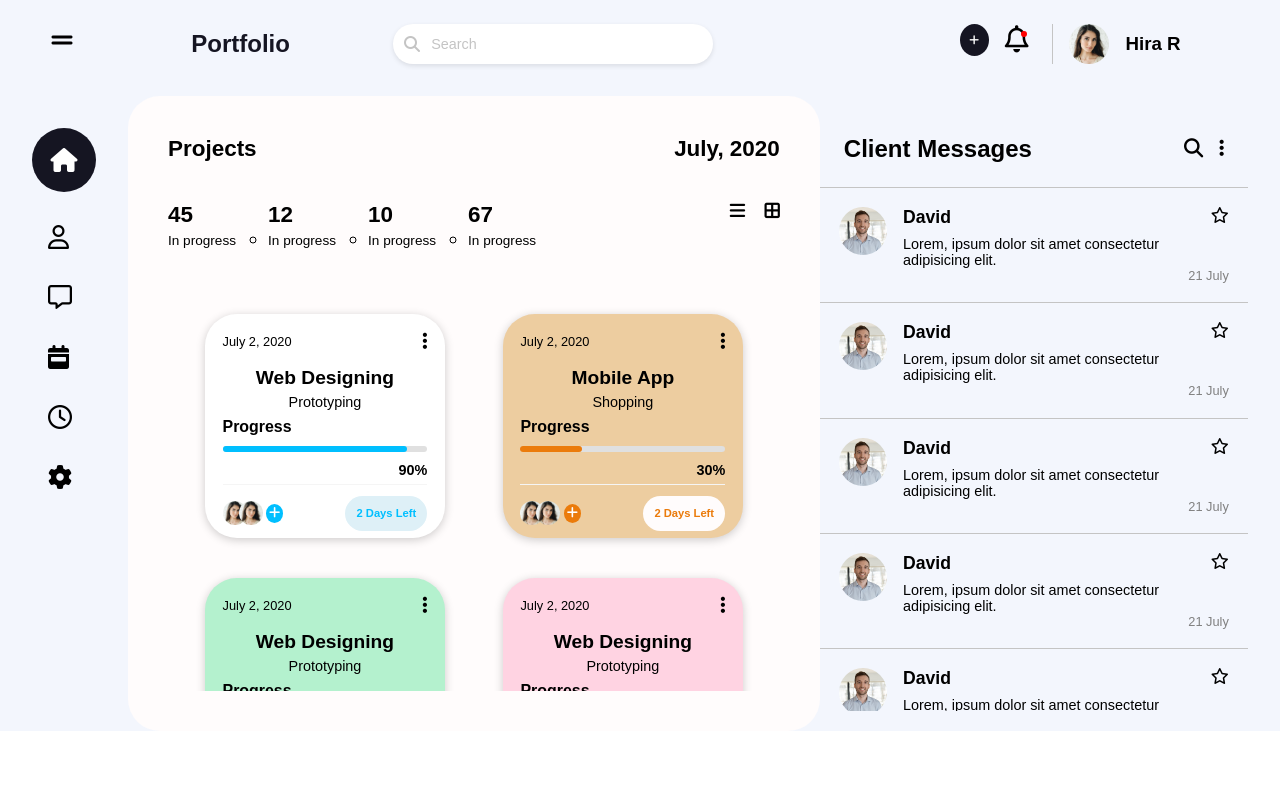
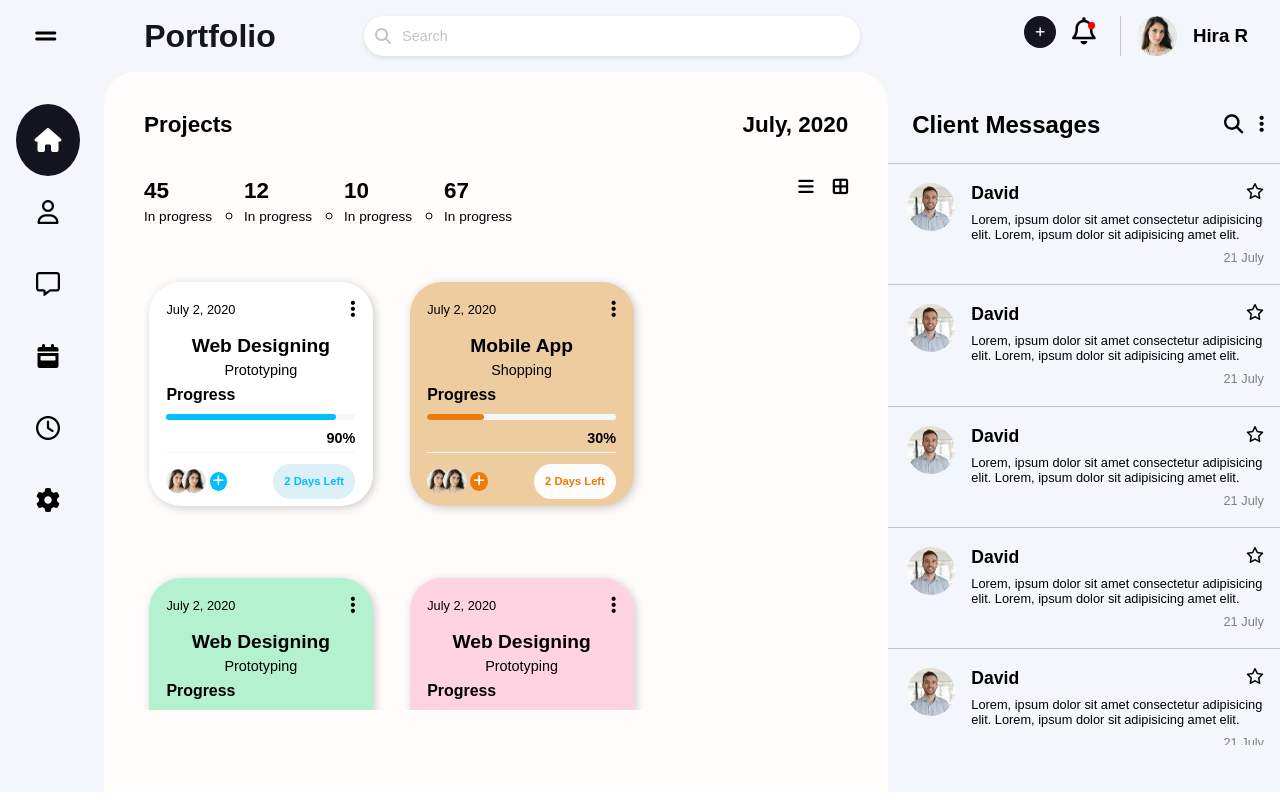
Before and after one commit to ayushi-gajera/Portfolio-Webpage, a website: page index.html in a window 1280 px wide. Drawn offline with Linux system fonts and the light colour scheme.

Commit message:
Add Webpage

```diff
--- a/index.html
+++ b/index.html
@@ -16,6 +16,7 @@
 
     <!-- NAVBAR -->
     <nav class="nav">
+      <div class="nav__left-heading">
         <div id="asideToggle">
           <i class="fa-solid fa-grip-lines nav__lines"></i>
         </div>
@@ -28,7 +29,9 @@
           <i class="fa-solid fa-magnifying-glass"></i>
           <input type="text" placeholder="Search" class="nav__searchbar__search">
         </div>
+      </div>
 
+      <div class="nav__right-heading">
         <!-- add btn -->
         <div class="menu-items" id="menuItems">
           <div class="nav__add"><i class="fa-solid fa-plus"></i></div>
@@ -43,6 +46,7 @@
           <div class="nav__profile">
             <img src="./images/profileImg.jpg" alt="img" class="nav__profile__img">
             <h3>Hira R</h3>
+          </div>
         </div>
       </div>
 
@@ -363,87 +367,87 @@
         <div class="message-section__chats">
 
           <div class="message-section__chats__messages">
+            <img src="./images/chatImg.jpg" alt="img" class="message-section__chats__messages__details__img">
             <div class="message-section__chats__messages__details">
-              <img src="./images/chatImg.jpg" alt="img" class="message-section__chats__messages__details__img">
-              <div class="message-section__chats__messages__details__name">
+                <div class="message-section__chats__messages__details__icon">
                   <h4>David</h4>
-                <p>Lorem, ipsum dolor sit amet consectetur adipisicing elit.</p>
+                  <i class="fa-regular fa-star"></i>
                 </div>
-              <i class="fa-regular fa-star message-section__chats__messages__details__icon"></i>
+                <p>Lorem, ipsum dolor sit amet consectetur adipisicing elit. Lorem, ipsum dolor sit adipisicing  amet elit.</p>
+                <p class="message-section__chats__messages__date">21 July</p>
             </div>
-            <p class="message-section__chats__messages__date">21 July</p>
           </div>
 
           <div class="message-section__chats__messages">
+            <img src="./images/chatImg.jpg" alt="img" class="message-section__chats__messages__details__img">
             <div class="message-section__chats__messages__details">
-              <img src="./images/chatImg.jpg" alt="img" class="message-section__chats__messages__details__img">
-              <div class="message-section__chats__messages__details__name">
+                <div class="message-section__chats__messages__details__icon">
                   <h4>David</h4>
-                <p>Lorem, ipsum dolor sit amet consectetur adipisicing elit.</p>
+                  <i class="fa-regular fa-star"></i>
                 </div>
-              <i class="fa-regular fa-star message-section__chats__messages__details__icon"></i>
+                <p>Lorem, ipsum dolor sit amet consectetur adipisicing elit. Lorem, ipsum dolor sit adipisicing  amet elit.</p>
+                <p class="message-section__chats__messages__date">21 July</p>
             </div>
-            <p class="message-section__chats__messages__date">21 July</p>
           </div>
 
           <div class="message-section__chats__messages">
+            <img src="./images/chatImg.jpg" alt="img" class="message-section__chats__messages__details__img">
             <div class="message-section__chats__messages__details">
-              <img src="./images/chatImg.jpg" alt="img" class="message-section__chats__messages__details__img">
-              <div class="message-section__chats__messages__details__name">
+                <div class="message-section__chats__messages__details__icon">
                   <h4>David</h4>
-                <p>Lorem, ipsum dolor sit amet consectetur adipisicing elit.</p>
+                  <i class="fa-regular fa-star"></i>
                 </div>
-              <i class="fa-regular fa-star message-section__chats__messages__details__icon"></i>
+                <p>Lorem, ipsum dolor sit amet consectetur adipisicing elit. Lorem, ipsum dolor sit adipisicing  amet elit.</p>
+                <p class="message-section__chats__messages__date">21 July</p>
             </div>
-            <p class="message-section__chats__messages__date">21 July</p>
           </div>
 
           <div class="message-section__chats__messages">
+            <img src="./images/chatImg.jpg" alt="img" class="message-section__chats__messages__details__img">
             <div class="message-section__chats__messages__details">
-              <img src="./images/chatImg.jpg" alt="img" class="message-section__chats__messages__details__img">
-              <div class="message-section__chats__messages__details__name">
+                <div class="message-section__chats__messages__details__icon">
                   <h4>David</h4>
-                <p>Lorem, ipsum dolor sit amet consectetur adipisicing elit.</p>
+                  <i class="fa-regular fa-star"></i>
                 </div>
-              <i class="fa-regular fa-star message-section__chats__messages__details__icon"></i>
+                <p>Lorem, ipsum dolor sit amet consectetur adipisicing elit. Lorem, ipsum dolor sit adipisicing  amet elit.</p>
+                <p class="message-section__chats__messages__date">21 July</p>
             </div>
-            <p class="message-section__chats__messages__date">21 July</p>
           </div>
 
           <div class="message-section__chats__messages">
+            <img src="./images/chatImg.jpg" alt="img" class="message-section__chats__messages__details__img">
             <div class="message-section__chats__messages__details">
-              <img src="./images/chatImg.jpg" alt="img" class="message-section__chats__messages__details__img">
-              <div class="message-section__chats__messages__details__name">
+                <div class="message-section__chats__messages__details__icon">
                   <h4>David</h4>
-                <p>Lorem, ipsum dolor sit amet consectetur adipisicing elit.</p>
+                  <i class="fa-regular fa-star"></i>
                 </div>
-              <i class="fa-regular fa-star message-section__chats__messages__details__icon"></i>
+                <p>Lorem, ipsum dolor sit amet consectetur adipisicing elit. Lorem, ipsum dolor sit adipisicing  amet elit.</p>
+                <p class="message-section__chats__messages__date">21 July</p>
             </div>
-            <p class="message-section__chats__messages__date">21 July</p>
           </div>
 
           <div class="message-section__chats__messages">
+            <img src="./images/chatImg.jpg" alt="img" class="message-section__chats__messages__details__img">
             <div class="message-section__chats__messages__details">
-              <img src="./images/chatImg.jpg" alt="img" class="message-section__chats__messages__details__img">
-              <div class="message-section__chats__messages__details__name">
+                <div class="message-section__chats__messages__details__icon">
                   <h4>David</h4>
-                <p>Lorem, ipsum dolor sit amet consectetur adipisicing elit.</p>
-              </div>
                   <i class="fa-regular fa-star"></i>
                 </div>
+                <p>Lorem, ipsum dolor sit amet consectetur adipisicing elit. Lorem, ipsum dolor sit adipisicing  amet elit.</p>
                 <p class="message-section__chats__messages__date">21 July</p>
+            </div>
           </div>
 
           <div class="message-section__chats__messages">
+            <img src="./images/chatImg.jpg" alt="img" class="message-section__chats__messages__details__img">
             <div class="message-section__chats__messages__details">
-              <img src="./images/chatImg.jpg" alt="img" class="message-section__chats__messages__details__img">
-              <div class="message-section__chats__messages__details__name">
+                <div class="message-section__chats__messages__details__icon">
                   <h4>David</h4>
-                <p>Lorem, ipsum dolor sit amet consectetur adipisicing elit.</p>
+                  <i class="fa-regular fa-star"></i>
                 </div>
-              <i class="fa-regular fa-star message-section__chats__messages__details__icon"></i>
+                <p>Lorem, ipsum dolor sit amet consectetur adipisicing elit. Lorem, ipsum dolor sit adipisicing  amet elit.</p>
+                <p class="message-section__chats__messages__date">21 July</p>
             </div>
-            <p class="message-section__chats__messages__date">21 July</p>
           </div>
 
         </div>
--- a/scss/base/_base.scss
+++ b/scss/base/_base.scss
@@ -5,6 +5,6 @@
 }
 
 body {
-    font-family: "Arial";
+    font-family: "Outfit", sans-serif;
     // background-color: $color-light-blue;
 }
--- a/scss/base/_typography.scss
+++ b/scss/base/_typography.scss
@@ -1,22 +1,18 @@
 .heading-primary {
     color: $color-black;
-    margin-left: -5rem;
-    font-size: 1.5rem;
-    font-weight: 800;
-    position: relative;
-    left: -3rem;
+    font-size: 2rem;
+    font-weight: 700;
 
     @include respond(tab-land) {
-        font-size: 1.3rem;
+        font-size: 1.9rem;
     }
 
     @include respond(tab-mini) {
-        font-size: 1.2rem;
-        left: 1rem;
+        font-size: 1.7rem;
     }
 
     @include respond(tab-port) {
-        font-size: 1rem;
+        font-size: 1.4rem;
     }
 
     @include respond(tablet) {
--- a/scss/components/_cards.scss
+++ b/scss/components/_cards.scss
@@ -1,11 +1,12 @@
-.project-card__1{
-    min-width: 15rem;
+.project-card__1 {
+    min-width: 14rem;
     background-color: $color-white;
     border-radius: 2rem;
     height: 14rem;
     padding: 1.1rem;
+    margin-left: 0.3rem;
     margin-top: 2.5rem;
-    box-shadow: 0px 2px 10px rgba(0, 0, 0, 0.2);
+    box-shadow: 2px 2px 10px rgba(0, 0, 0, 0.2);
 
     @include respond(tab-land) {
         min-width: 13rem;
@@ -88,7 +89,7 @@
         &-bar {
             width: 100%;
             height: 0.4rem;
-            background-color: $color-progressbar-grey;
+            background-color:rgb(245, 248, 251);
             border-radius: 2rem;
 
             &-fill {
@@ -169,12 +170,13 @@
 
 .project-card__2 {
     background-color: rgb(237, 205, 160);
-    width: 15rem;
+    width: 14rem;
     border-radius: 2rem;
     height: 14rem;
+    margin-left: 0.3rem;
     padding: 1.1rem;
     margin-top: 2.5rem;
-    box-shadow: 0px 2px 10px rgba(0, 0, 0, 0.2);
+    box-shadow: 2px 2px 10px rgba(0, 0, 0, 0.2);
 
     @include respond(tab-port) {
         min-width: 19rem;
@@ -241,12 +243,13 @@
 
 .project-card__3 {
     background-color: $color-dark-green;
-    width: 15rem;
+    width: 14rem;
     border-radius: 2rem;
     height: 14rem;
+    margin-left: 0.3rem;
     padding: 1.1rem;
     margin-top: 2.5rem;
-    box-shadow: 0px 2px 10px rgba(0, 0, 0, 0.2);
+    box-shadow: 2px 2px 10px rgba(0, 0, 0, 0.2);
 
     @include respond(tab-port) {
         min-width: 19rem;
@@ -313,12 +316,13 @@
 
 .project-card__4 {
     background-color: $color-dark-pink;
-    width: 15rem;
+    width: 14rem;
     border-radius: 2rem;
+    margin-left: 0.3rem;
     height: 14rem;
     padding: 1.1rem;
     margin-top: 2.5rem;
-    box-shadow: 0px 2px 10px rgba(0, 0, 0, 0.2);
+    box-shadow: 2px 2px 10px rgba(0, 0, 0, 0.2);
 
     @include respond(tab-port) {
         min-width: 19rem;
--- a/scss/components/_chats.scss
+++ b/scss/components/_chats.scss
@@ -3,6 +3,8 @@
     justify-content: space-between;
     align-items: center;
     padding: 1.5rem;
+    padding-right: 2rem;
+    position: relative;
 
     @include respond(tab-land) {
         font-size: 0.9rem;
@@ -64,6 +66,11 @@
 .message-section__chats__messages {
 
     padding: 1.2rem;
+    padding-right: 2rem;
+    display: flex;
+    gap: 1rem;
+    position: relative;
+    width: 100%;
     border-bottom: 1px solid $color-text-grey;
 
     @include respond(tab-mini) {
@@ -84,7 +91,13 @@
 
     &__details {
         display: flex;
-        gap: 1rem;
+        flex-direction: column;
+        gap: 0.5rem;
+
+        &__icon {
+            display: flex;
+            justify-content: space-between;
+        }
 
         &__img {
             cursor: pointer;
@@ -119,8 +132,7 @@
             }
         }
 
-        &__name h4{
-            padding-bottom: 0.5rem;
+        h4{
             font-size: 1.1rem;
 
             @include respond(tab-land) {
@@ -144,8 +156,8 @@
             }
         }
 
-        &__name p {
-            font-size: 0.9rem;
+        p {
+            font-size: 0.8rem;
 
             @include respond(tab-land) {
                 font-size: 0.8rem;
@@ -195,41 +207,43 @@
     &:hover {
         background-color: #ffffff;
         box-shadow: 0 4px 8px rgba(0, 0, 0, 0.1);
-        transform: scale(1);
-        margin: -0.4rem 1rem;
-        border-radius: 1rem;
+        transform: scale(1.01);
+        margin-left: 0.5rem;
+        // margin: 0.2rem 0.2rem;
+        border-radius: 0.5rem;
         transition: all 0.3s;
-        position: absolute;
-        height: 8rem;
+        // position: absolute;
+        height: 7rem;
+        // padding: 1.5rem;
 
-        @include respond(tab-land) {
-            height: 7rem;
-            display: flex;
-        }
+        // @include respond(tab-land) {
+        //     height: 7rem;
+        //     display: flex;
+        // }
 
-        @include respond(tab-mini) {
-            height: 6.8rem;
-            display: flex;
-        }
+        // @include respond(tab-mini) {
+        //     height: 6.8rem;
+        //     display: flex;
+        // }
 
-        @include respond(tab-port) {
-            height: 6rem;
-            display: flex;
-            padding-top: 0.2rem;
-            margin: -0.4rem 0.5rem;
-        }
+        // @include respond(tab-port) {
+        //     height: 6rem;
+        //     display: flex;
+        //     padding-top: 0.2rem;
+        //     margin: -0.4rem 0.5rem;
+        // }
 
-        @include respond(tablet) {
-            height: 8rem;
-            margin: -0.4rem 1rem;
-            padding-top: 1.5rem;
-        }
+        // @include respond(tablet) {
+        //     height: 8rem;
+        //     margin: -0.4rem 1rem;
+        //     padding-top: 1.5rem;
+        // }
 
-        @include respond(phone) {
-            height: 8rem;
-            margin: -0.4rem 1rem;
-            padding-top: 1.5rem;
-        }
+        // @include respond(phone) {
+        //     height: 8rem;
+        //     margin: -0.4rem 1rem;
+        //     padding-top: 1.5rem;
+        // }
     }
 
 }
--- a/scss/layouts/_navbar.scss
+++ b/scss/layouts/_navbar.scss
@@ -1,6 +1,6 @@
 .menu-items {
     display: flex;
-    justify-content: space-around;
+    // justify-content: space-around;
 }
 
 .menu {
@@ -10,14 +10,26 @@
 
 .nav {
     display: flex;
-    align-items: center;
+    justify-content: space-between;
     padding-top: 1.5rem;
-    justify-content: space-around;
-    position: relative;
 
+    &__left-heading {
+        margin-left: 2.2rem;
+        display: flex;
+        align-items: center;
+        gap: 5.5rem;
 
-    @include respond(tab-land) {
-        padding-top: 1rem;
+        @include respond(tab-land) {
+            gap: 4rem;
+        }
+
+        @include respond(tab-port) {
+            gap: 1.5rem;
+        }
+    }
+
+    &__right-heading {
+        margin-right: 2rem;
     }
 
     @include respond(tablet) {
@@ -76,28 +88,20 @@
         }
     }
 
-    &__lines {
-        margin-top: -0.5rem;
+    .nav__lines {
         font-size: 1.5rem;
         cursor: pointer;
-        position: relative;
-        left: -3rem;
 
         @include respond(tab-mini) {
             font-size: 1.2rem;
-            left: -0.5rem;
         }
 
         @include respond(tablet) {
             font-size: 1.2rem;
-            position: relative;
-            left: 2rem;
         }
 
         @include respond(phone) {
             font-size: 1.2rem;
-            position: relative;
-            left: 2rem;
         }
     }
 
@@ -108,41 +112,28 @@
         border-radius: 2rem;
         padding: 0.7rem 0.7rem;
         box-shadow: 0px 2px 5px rgba(0, 0, 0, 0.1);
-        width: 20rem;
-        margin-left: -6rem;
-        position: relative;
-        left: -3rem;
+        width: 31rem;
 
         @include respond(tab-land) {
-            position: relative;
-            left: -2rem;
             width: 17rem;
         }
 
         @include respond(tab-mini) {
             width: 15rem;
             padding: 0.5rem 0.5rem;
-            left: 2rem;
         }
 
         @include respond(tab-port) {
             width: 12rem;
             padding: 0.5rem 0.5rem;
-            left: 3rem;
         }
 
         @include respond(tablet) {
             width: 22rem;
-            position: relative;
-            margin-left: 4rem;
-            left: -1rem;
         }
 
         @include respond(phone) {
             width: 22rem;
-            position: relative;
-            margin-left: 4rem;
-            left: -1rem;
         }
 
         &__search {
@@ -166,10 +157,17 @@
         border-radius: 50%;
         color: $color-white;
         height: 2rem;
+        text-align: center;
+        width: 2rem;
         padding: 0.6rem;
         font-size: 0.7rem;
         cursor: pointer;
         margin-right: 1rem;
+
+        :hover {
+            transition: 0.8s;
+            transform: scale(1.5);
+        }
 
         @include respond(tablet) {
             background-color: $color-black;
--- a/scss/layouts/_sidebar.scss
+++ b/scss/layouts/_sidebar.scss
@@ -33,99 +33,55 @@
     flex-direction: column;
 }
 
-.icons {
-    display: flex;
-    flex-direction: column;
-    align-items: flex-start;
-    gap: 2rem;
+.icons__home{
+    background-color: $color-black;
+    color: $color-white;
+    border-radius: 50%;
+}
+
+.icons li {
+    height: 4.5rem;
+    width: 4rem;
     font-size: 1.5rem;
     list-style: none;
-    margin-left: 1rem;
+    text-align: center;
+    display: flex;
+    justify-content: center;
+    flex-direction: column;
 
-    @include respond(tab-port) {
-        margin-left: 0rem;
+    i {
+        display: flex;
+        justify-content: center;
+        flex-direction: column;
     }
 
-    @include respond(tablet) {
-        li {
-            font-size: 1.3rem;
-        }
-        margin-left: 0.5rem;
-    }
-
-    @include respond(phone) {
-        li {
-            font-size: 1.3rem;
-        }
-        margin-left: 0.5rem;
-    }
-
-    &__home {
-        margin-left: -1rem;
+    i:hover {
+        text-align: center;
+        height: 4rem;
         width: 4rem;
-        height: 4rem;
-        display: flex;
-        align-items: center;
-        justify-content: center;
-        background-color: $color-black;
+        background-color: #000;
         color: $color-white;
         border-radius: 50%;
-
-        @include respond(tab-port) {
-            margin-left: -0.5rem;
-        }
-
-        @include respond(tablet) {
-            margin-left:-0.5rem;
-        }
-
-        @include respond(phone) {
-            margin-left:-0.5rem;
-        }
-    }
-    :hover {
         cursor: pointer;
     }
 
     @include respond(tab-land) {
-        font-size: 1.2rem;
-
-        &__home {
-            width: 3rem;
-            height: 3rem;
-        }
+        font-size: 1.4rem;
     }
 
     @include respond(tab-mini) {
-        font-size: 1.1rem;
-
-        &__home {
-            width: 2.5rem;
-            height: 2.5rem;
-        }
+        font-size: 1.3rem;
     }
 
     @include respond(tab-port) {
-        font-size: 1rem;
-        &__home {
-            width: 2.2rem;
-            height: 2.2rem;
-        }
+        font-size: 1.2rem;
     }
 
     @include respond(tablet) {
-        font-size: 1rem;
-        &__home {
-            width: 2.5rem;
-            height: 2.5rem;
-        }
+        font-size: 1.5rem;
     }
 
     @include respond(phone) {
-        font-size: 1rem;
-        &__home {
-            width: 2.5rem;
-            height: 2.5rem;
-        }
+        font-size: 1.5rem;
     }
 }
--- a/scss/pages/_home.scss
+++ b/scss/pages/_home.scss
@@ -1,5 +1,20 @@
 .container {
     background-color: $color-light-green;
+    overflow: hidden;
+    height: 100svh;
+    width: 100%;
+
+    // @include respond(tab-mini) {
+    //     max-width: 1030px;
+    //     max-height: 650px;
+    // }
+
+    // @include respond(tab-port) {
+    //     max-width: 900px;
+    //     max-height: 600px;
+    // }
+
+    margin-top: -0.5rem;
 
     @include respond(tablet) {
         height: 1700px;
@@ -11,8 +26,14 @@
 }
 
 .main-section {
-    margin: 4rem 2rem;
+    height: 110svh;
+    width: 100%;
+    margin: 3rem 1rem;
     display: flex;
+
+    // @include respond(tab-port) {
+    //     display: block;
+    // }
 
     @include respond(tablet) {
         display: block;
@@ -24,44 +45,49 @@
 }
 
 .project {
-    margin-left: 2rem;
+    margin-left: 1.5rem;
     margin-top: -2rem;
     background-color: $color-white-light;
     border-radius: 2rem;
+    width: 61.5%;
+    height: 85%;
+    // @include respond(tab-land) {
+    //     min-width: 540px;
+    //     max-height: 810px;
+    // }
 
-    @include respond(tab-land) {
-        min-width: 540px;
-        max-height: 810px;
-    }
+    // @include respond(tab-mini) {
+    //     min-width: 450px;
+    //     max-height: 565px;
+    // }
 
-    @include respond(tab-mini) {
-        min-width: 450px;
-        max-height: 565px;
-    }
+    // @include respond(tab-port) {
+    //     min-width: 350px;
+    //     margin-left: 1rem;
+    // }
 
-    @include respond(tab-port) {
-        min-width: 350px;
-        margin-left: 1rem;
-    }
+    // @include respond(tablet) {
+    //     min-width: 260px;
+    // }
 
-    @include respond(tablet) {
-        min-width: 260px;
-    }
-
-    @include respond(phone) {
-        min-width: 260px;
-    }
+    // @include respond(phone) {
+    //     min-width: 260px;
+    // }
 }
 
 .project-card {
-    max-width: 700px;
-    max-height: 425px;
-    padding: 0.5rem;
+    width: 102%;
+    height: 70%;
+    // max-width: 700px;
+    // max-height: 425px;
     display: flex;
-    justify-content: space-around;
+    // justify-content: center;
+    gap: 2rem;
+    row-gap: 2rem;
     flex-wrap: wrap;
     overflow-y: scroll;
     scrollbar-width: none;
+    padding-bottom: 1rem;
 
     @include respond(tab-mini) {
         min-width: 450px;
@@ -87,43 +113,46 @@
 }
 
 .message-section {
+    width: 32%;
+    height: 100%;
     margin-top: -1.1rem;
-    overflow-y: scroll;
-    scrollbar-width: none;
     position: relative;
-    max-height: 600px;
+    // max-height: 600px;
 
-    @include respond(tablet) {
-        margin-top: 4rem;
-        height: auto;
-        overflow-y: visible;
-    }
+    // @include respond(tablet) {
+    //     margin-top: 4rem;
+    //     height: auto;
+    //     overflow-y: visible;
+    // }
 
-    @include respond(phone) {
-        margin-top: 4rem;
-        height: auto;
-        overflow-y: visible;
-    }
+    // @include respond(phone) {
+    //     margin-top: 4rem;
+    //     height: auto;
+    //     overflow-y: visible;
+    // }
 }
 
 .message-section__chats {
     overflow-y: scroll;
+    overflow-x: hidden;
     scrollbar-width: none;
-    max-height: 700px;
+    position: relative;
+    height: 66%;
+    width: 100%;
 
-    @include respond(tab-land) {
-        max-height: 500px;
-    }
+    // @include respond(tab-land) {
+    //     max-height: 500px;
+    // }
 
-    @include respond(tab-mini) {
-        max-height: 400px;
-    }
+    // @include respond(tab-mini) {
+    //     max-height: 400px;
+    // }
 
-    @include respond(tablet) {
-        overflow-y: visible;
-    }
+    // @include respond(tablet) {
+    //     overflow-y: visible;
+    // }
 
-    @include respond(phone) {
-        overflow-y: visible;
-    }
+    // @include respond(phone) {
+    //     overflow-y: visible;
+    // }
 }
```
Also changed, not shown: scss/main.css, 1 other file. Lines whose indentation alone changed are shown as unchanged.
